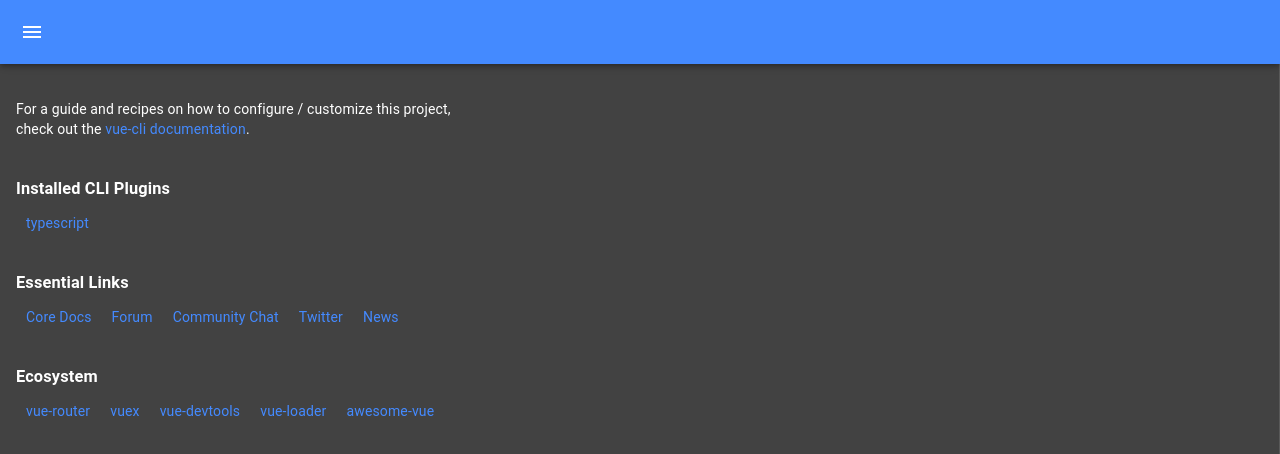
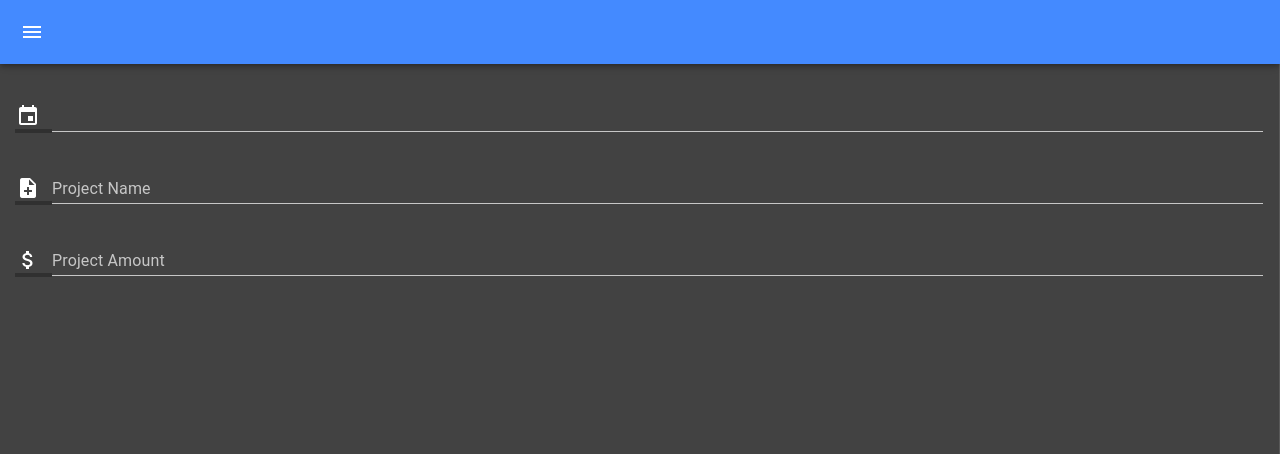
Before and after one commit to bimmerbailey/project-management, a Vue app: page /#/addProject in a window 1280 px wide. Shown: the top 454 px of the page. Built offline with nearby package versions, Linux system fonts and the light colour scheme.

Commit message:
Updated ProjectsViewer.vue

```diff
--- a/package.json
+++ b/package.json
@@ -13,6 +13,7 @@
     "chai": "^4.2.0",
     "core-js": "^3.6.4",
     "lodash": "^4.17.15",
+    "mocha": "^7.1.2",
     "vue": "^2.6.11",
     "vue-class-component": "^7.2.3",
     "vue-material": "^1.0.0-beta-13",
--- a/src/Views/ProjectsViewer.vue
+++ b/src/views/ProjectsViewer.vue
@@ -1,18 +1,16 @@
 <template>
     <div>
-        <HelloWorld>
-
-        </HelloWorld>
+        <AddProject></AddProject>
     </div>
 </template>
 
 <script lang="ts">
     import { Component, Vue } from 'vue-property-decorator';
-    import HelloWorld from '@/components/HelloWorld.vue'
+    import AddProject from "@/components/AddProject.vue";
 
     @Component({
         components: {
-            HelloWorld,
+            AddProject,
         },
     })
     export default class ProjectsViewer extends Vue {
--- a/tsconfig.json
+++ b/tsconfig.json
@@ -13,8 +13,8 @@
     "sourceMap": true,
     "baseUrl": ".",
     "types": [
-      "webpack-env"
-//      "mocha",
+      "webpack-env",
+      "mocha"
 //      "chai"
     ],
     "paths": {
```
Also changed, not shown: src/views/Home.vue (renamed from src/Views/Home.vue), 1 other file (tests, documents, lock files or other folders).
